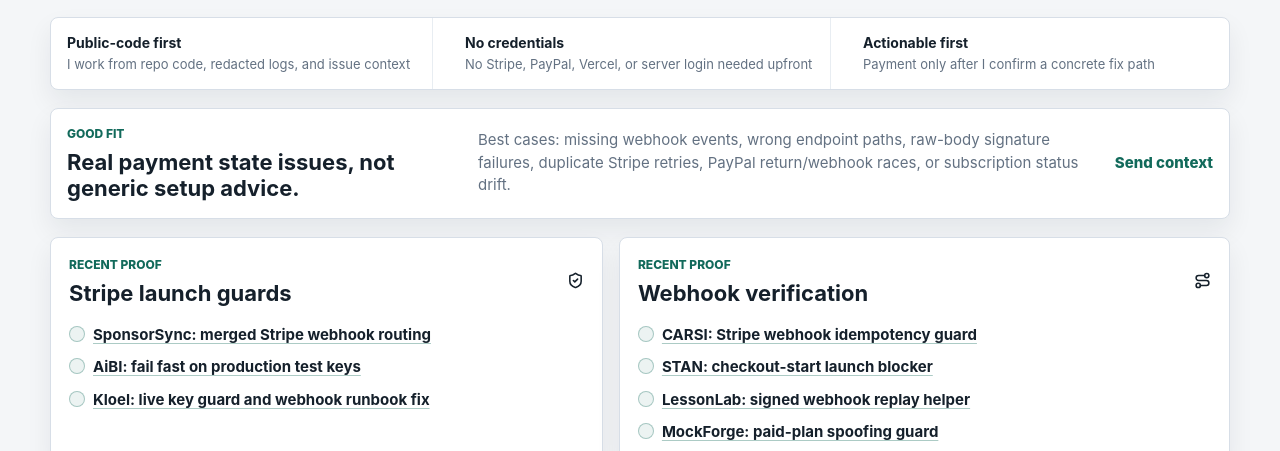
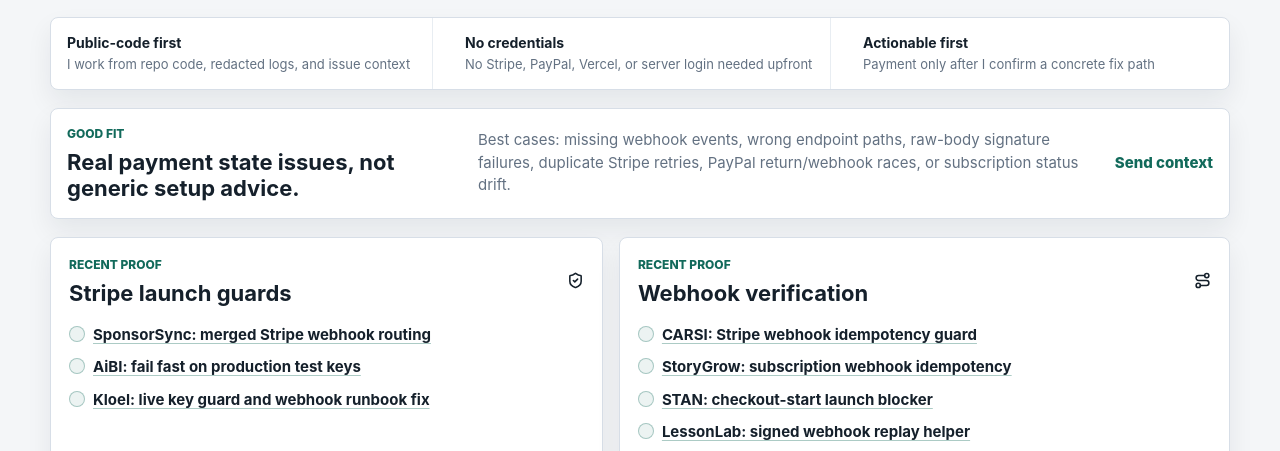
Before and after one commit to MrBlue-1996/cws-rejection-fix, a plain HTML site: page payment.html in a window 1280 px wide. Shown: the part 292-743 px from the top of the page. Drawn offline with nearby package versions, Linux system fonts and the light colour scheme.

Commit message:
Add StoryGrow webhook proof link

```diff
--- a/payment.html
+++ b/payment.html
@@ -88,6 +88,7 @@
         </div>
         <ul class="plain-list proof-list">
           <li><a href="https://github.com/CleanExpo/CARSI/pull/159">CARSI: Stripe webhook idempotency guard</a></li>
+          <li><a href="https://github.com/HelgaZhizhka/storygrow/pull/73">StoryGrow: subscription webhook idempotency</a></li>
           <li><a href="https://github.com/dagmarazonik1990-rgb/stan/pull/245">STAN: checkout-start launch blocker</a></li>
           <li><a href="https://github.com/Luck-Dragon-Pty-Ltd/lessonlab/pull/6">LessonLab: signed webhook replay helper</a></li>
           <li><a href="https://github.com/SaaSy-Solutions/mockforge/pull/768">MockForge: paid-plan spoofing guard</a></li>
```
Also changed, not shown: rescue.html (+1 -0 lines).
